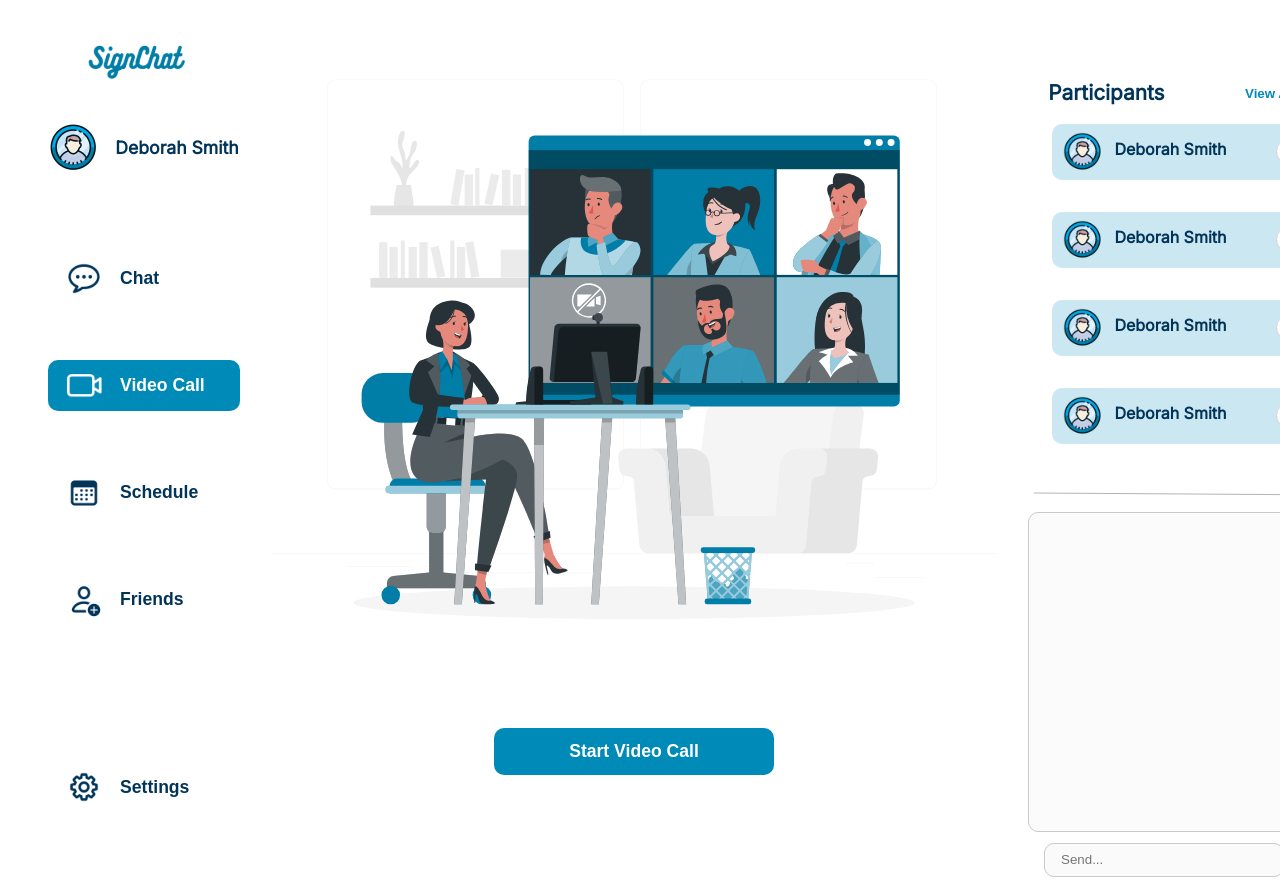
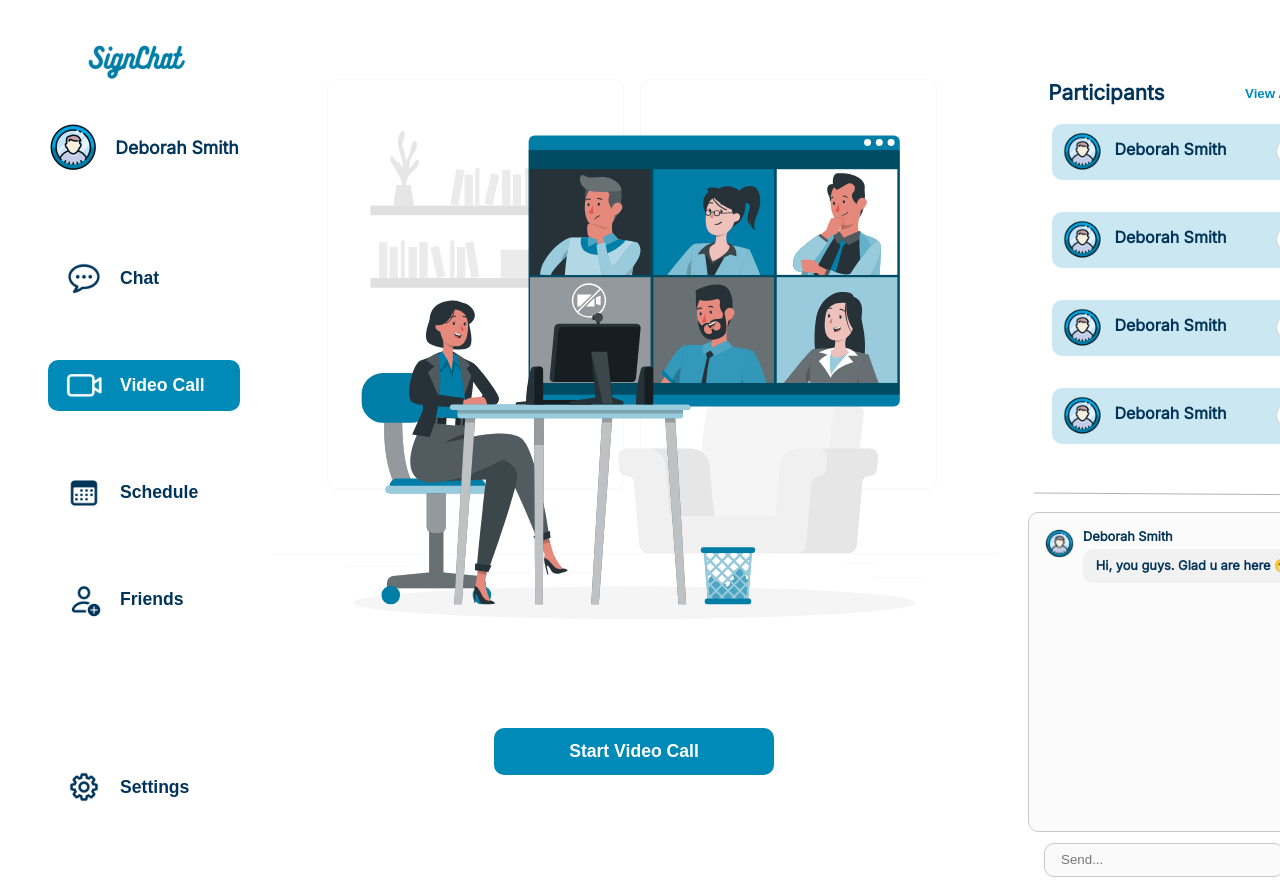
Before and after one commit to SignLink/Signchat-Frontend, a React (Create React App) app: page /user/videocall in a window 1280 px wide. Shown: the top 880 px of the page. Built offline with nearby package versions, Linux system fonts and the light colour scheme.

Commit message:
chat message design completed

```diff
--- a/src/User Video Call Page/User Video Call Components/VideoCallParticipants.css
+++ b/src/User Video Call Page/User Video Call Components/VideoCallParticipants.css
@@ -99,6 +99,7 @@
     height: 20rem;
     border-radius: 10px;
     background-color: #fbfbfb;
+    padding: 1rem;
 }
 .videocall-send{
     margin-top: .5rem;
@@ -141,3 +142,26 @@
     outline: none;
     background-color: #fff;
 }
+.chat-info{
+    display: flex;
+    gap: .5rem;
+    font-size: .8rem;
+}
+.chat-info img{
+    width: 30px;
+    height: 30px;
+}
+.chat-info span{
+    font-weight: 700;
+    color: var(--font-color);
+}
+.chat-message{
+    margin-top: .3rem;
+    padding: .6rem .8rem;
+    font-weight: 600;
+    color: var(--font-color);
+    background-color: #f1f1f1;
+    max-width: 15rem;
+    width: 100%;
+    border-radius: 10px;
+}
--- a/src/User Video Call Page/User Video Call Components/VideoCallParticipants.tsx
+++ b/src/User Video Call Page/User Video Call Components/VideoCallParticipants.tsx
@@ -68,7 +68,17 @@ function VideoCallParticipants() {
         <img src={line} alt="line" />
       </span>
       <div className="videocall-chat-main">
-        <div className="videocall-chat-box"></div>
+        <div className="videocall-chat-box">
+          <div className="chat-info">
+            <img src={profile} alt="profile-pic" />
+            <div className="chat">
+              <span>Deborah Smith</span>
+              <div className="chat-message">
+                Hi, you guys. Glad u are here 😁
+              </div>
+            </div>
+          </div>
+        </div>
         <div className="videocall-send">
           <input type="text" placeholder="Send..." id="Send-input" />
           <div className="videocall-send-div">
```
